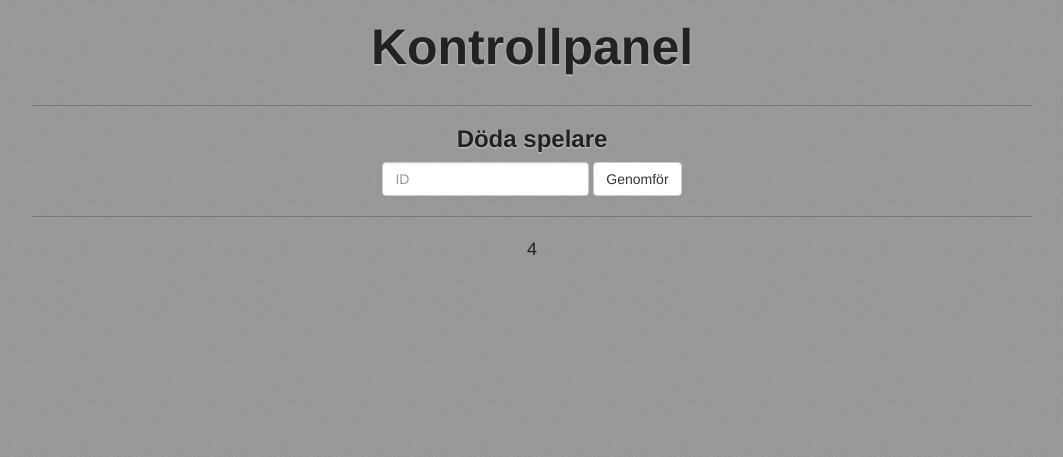
After one commit to fgblomqvist/killergame-itg, a Flask app: page /manage in a window 1280 px wide. The commit adds this page. Shown: the top 457 px of the page, without its empty margins (108-1171 px from the left). Run offline with Flask 2, Linux system fonts and the light colour scheme.

Commit message:
Added manage template

```diff
--- a/killergame_itg/static/css/main.css
+++ b/killergame_itg/static/css/main.css
@@ -28,6 +28,10 @@ p {
 h1 {
     margin-bottom: 0;
     font-size: 14px;
+}
+
+hr {
+    border-color: #777;
 }
 
 .inset {
@@ -100,3 +104,8 @@ h1 {
     color: #222;
     font-size: 14px;
 }
+
+.manage-section-title {
+    font-size: 24px;
+    font-weight: bold;
+}
--- /dev/null
+++ b/killergame_itg/templates/manage.html
@@ -0,0 +1,18 @@
+{% extends 'base.html' %}
+{% block content %}
+    <h1 class="title inset">Kontrollpanel</h1>
+
+    <hr>
+    <h2 class="manage-section-title inset">Döda spelare</h2>
+    <form class="form-inline" method="post">
+        <input type="hidden" name="action" value="kill">
+
+        <div class="form-group">
+            <input class="form-control" type="text" name="id" placeholder="ID">
+        </div>
+
+        <button type="submit" class="btn btn-default">Genomför</button>
+    </form>
+
+    <hr>
+{% endblock %}
```
